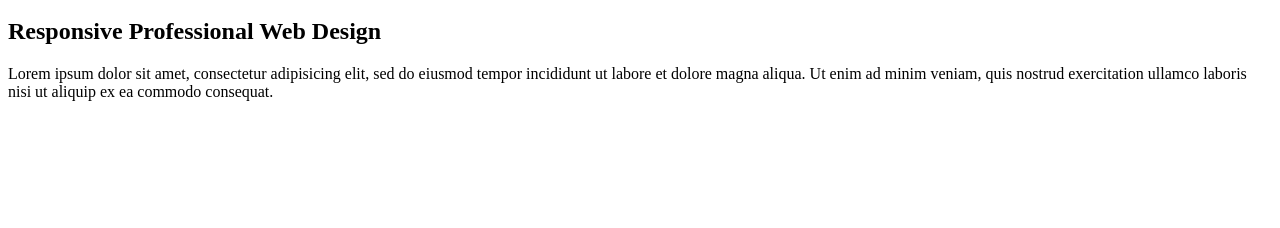
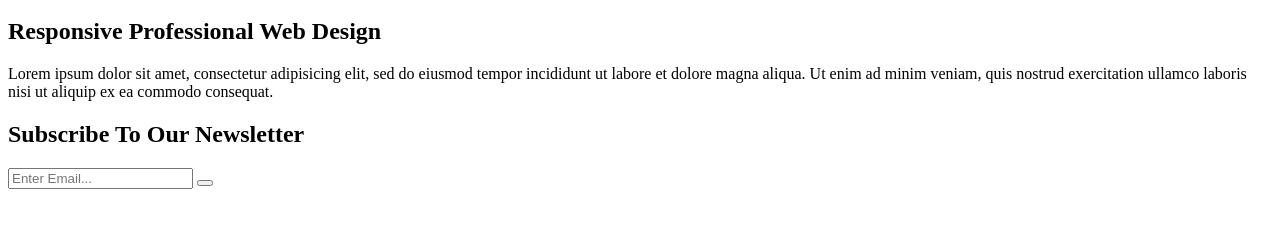
Before and after one commit to BerserkerLurker/ResponsiveWebDesign, a plain HTML site: page index.html in a window 1280 px wide. Shown: the part 136-364 px from the top of the page. Drawn offline with Linux system fonts and the light colour scheme.

Commit message:
feat: newsletter

```diff
--- a/index.html
+++ b/index.html
@@ -37,6 +37,16 @@
 
     </section>
 
+    <section id="newsletter">
+        <div class="container">
+            <h1>Subscribe To Our Newsletter</h1>
+            <form>
+                <input type="emain" placeholder="Enter Email...">
+                <button type="submit" class="button_1"></button>
+            </form>
+        </div>
+    </section>
+
 </body>
 
 </html>
```
Lines whose indentation alone changed are shown as unchanged.
